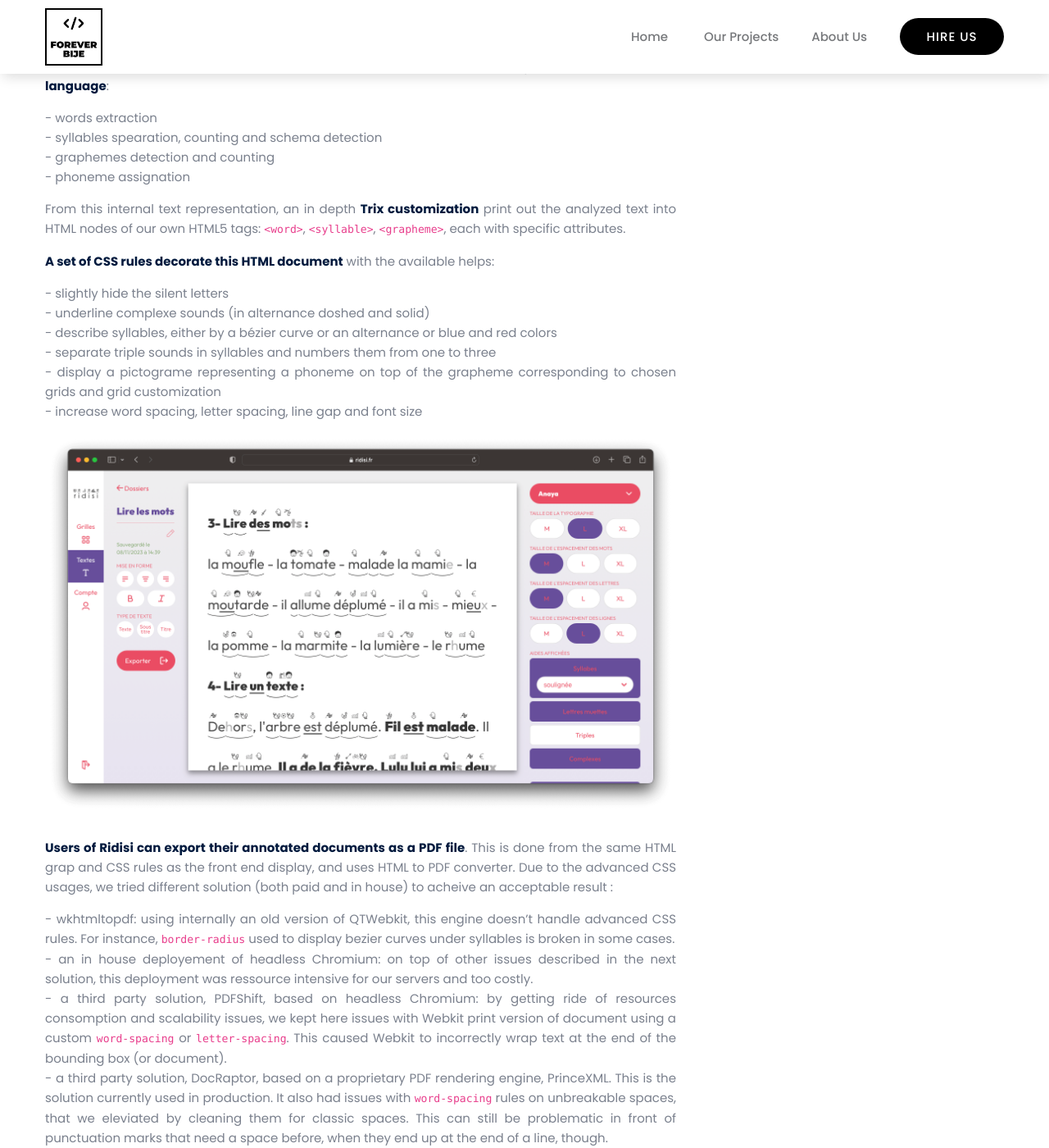
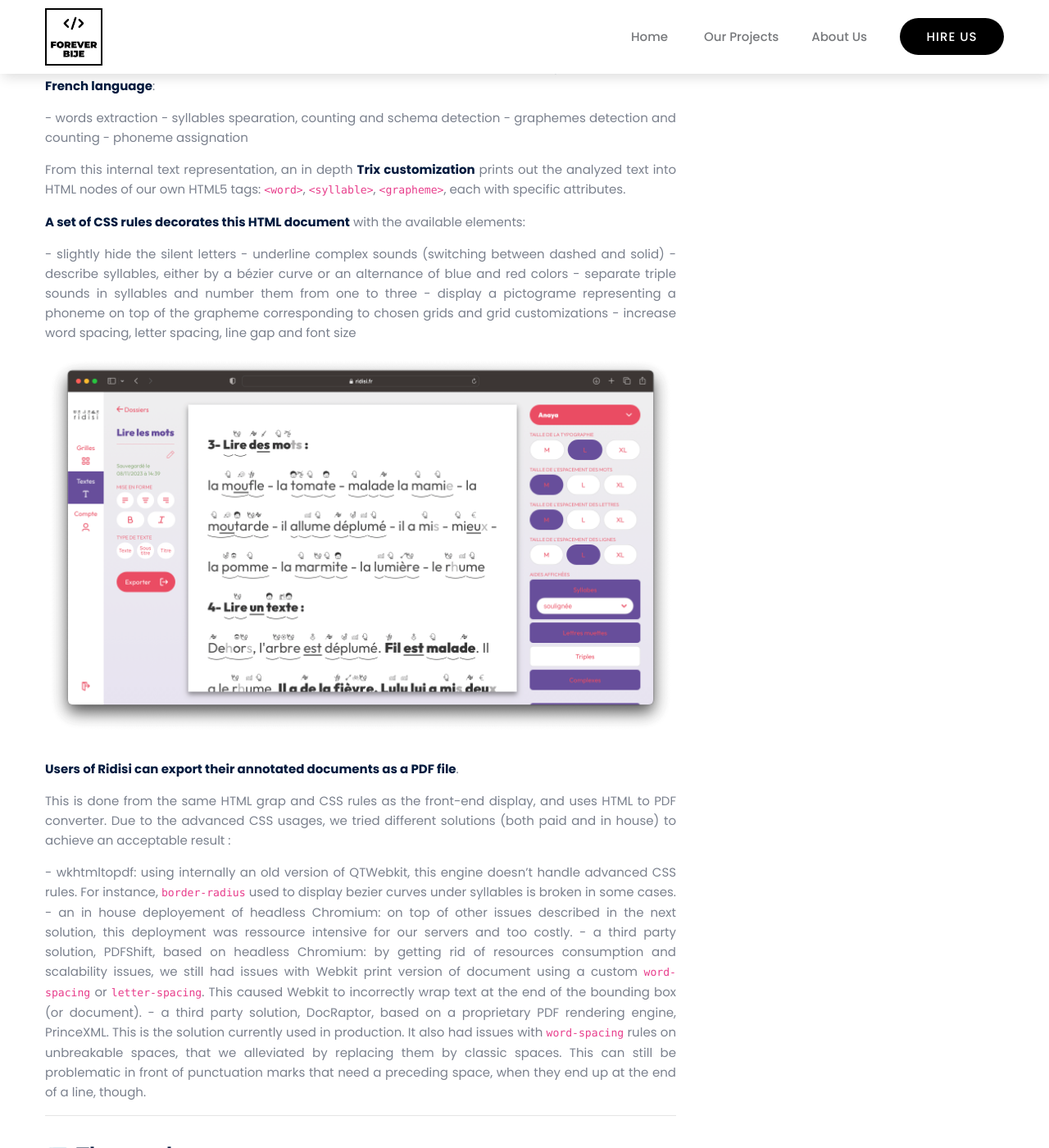
Before and after one commit to foreverbije/home-one, a Jekyll site: the page built from _posts/2023-04-17-case-study-ridisi.md, in a window 1280 px wide and 1400 px high, scrolled down 2829 px. Shown: the whole window at 82% size. Built offline with Jekyll 4.4.1, drawn with Linux system fonts in a browser that asks for light colours; comment, search, counter and statistics services are not loaded; some of the changed text lies outside the part shown.

Commit message:
[Case Study] Corrections on Ridisi case study

```diff
--- a/_posts/2023-04-17-case-study-ridisi.md
+++ b/_posts/2023-04-17-case-study-ridisi.md
@@ -15,13 +15,13 @@
 ---
 
 - - -
-**TL;DR : Ridisi is a text editor helping teachers in creating augmented texts for strudents leqrning to read. When a sentence is typed, Ridisi automatically detect syllables, graphemes and phonemes and complete the text with different help like pictures representing the sound, marks of silent letters, complexe sounds or bezier curves to differentiate syllables. Forever Bije was (and still is) present for every step of the project, from ideation to development, hosting and maintainance.**
+**TL;DR : Ridisi is a text editor helping teachers in creating augmented texts for students learning to read. When a sentence is typed, Ridisi automatically detects syllables, graphemes and phonemes. It then enriches the text with different elements like pictures representing the sound, marks of silent letters, complex sounds or bezier curves to differentiate syllables. Forever Bije was (and still is) present for every step of the project, from ideation to development, hosting and maintainance.**
 - - -
 ## 🧩 The initial problem
 - - -
-**Ridisi** is an association of 3 school teachers from Rennes. They have put together **a methodology to teach their student how to read by associating pictograms to phonemes** and displaying them on top of the corresponding graphemes when they print out a text for the class. This proved to be really successful and improved their student proficiency with reading skills compared to similar classes.
+**Ridisi** is an association of 3 school teachers from Rennes. They have put together **a methodology to teach their students how to read by associating pictograms to phonemes** and displaying them on top of the corresponding graphemes when they print out a text for the class. This proved to be really successful and improved their students proficiency with reading skills compared to similar classes.
 
-The difficulty was the time needed to create augmented texts with existing text editors (Word, Open Office, ...). Mannualy placing the pictograms and other help was tedious, and doing so for each student level (some need more help than other) is really time consuming. Existing tools, like the Open Office plugin LireCouleur, were not on par with the features, the precision nor the usability required by teaching children how to read.
+The difficulty was the time needed to create augmented texts with existing text editors (Word, Open Office, ...). Manualy placing the pictograms and other elements was tedious, and doing so with respect to each student's level (some need more help than others) is really time consuming. Existing tools, like the Open Office plugin LireCouleur, were not on par with the features, the precision nor the usability required for teaching children how to read.
 
 They decided to build their own **SaaS product**.
 
@@ -33,41 +33,43 @@
 
 Forever Bije provided services in two steps :
 
-\- first we helped them scope the project, define what was possible, size and cost required features.
-\- next, we took care of the development of the Ridisi software
+\- first we helped them scope the project, define what was possible, the size and cost of required features.
+\- next, we took care of the development of the Ridisi software.
 
-The final product is a web application built with the Ruby On Rails framework, using no front end tools appart from Hotwire (Stimulus and Turbo). This ruby code handle everything from the user and session management, the folder and document processing, the grids and grid items configuration, and the student profils customization.
+The final product is a web application built with the Ruby On Rails framework, using no front-end tools apart from Hotwire (Stimulus and Turbo). This ruby code handles everything from the user and session management, the folders and documents processing, the grids and grid items configuration, to the student profiles customization.
 
 The Ridisi augmentation itself is done through heavy CSS and a Javascript parser and HTML builder.
 
 ![Ridisi grids](/assets/images/case_studies/ridisi/case-study-3.png)
 
-**We build a parser that is able precisely ready a text and extract the following features for the French language**:
+**We built a parser that is able to precisely ready a text and extract the following features from the French language**:
 
 \- words extraction
 \- syllables spearation, counting and schema detection
 \- graphemes detection and counting
 \- phoneme assignation
 
-From this internal text representation, an in depth **Trix customization** print out the analyzed text into HTML nodes of our own HTML5 tags: `<word>`, `<syllable>`, `<grapheme>`, each with specific attributes.
+From this internal text representation, an in depth **Trix customization** prints out the analyzed text into HTML nodes of our own HTML5 tags: `<word>`, `<syllable>`, `<grapheme>`, each with specific attributes.
 
-**A set of CSS rules decorate this HTML document** with the available helps:
+**A set of CSS rules decorates this HTML document** with the available elements:
 
 \- slightly hide the silent letters
-\- underline complexe sounds (in alternance doshed and solid)
-\- describe syllables, either by a bézier curve or an alternance or blue and red colors
-\- separate triple sounds in syllables and numbers them from one to three
-\- display a pictograme representing a phoneme on top of the grapheme corresponding to chosen grids and grid customization
+\- underline complex sounds (switching between dashed and solid)
+\- describe syllables, either by a bézier curve or an alternance of blue and red colors
+\- separate triple sounds in syllables and number them from one to three
+\- display a pictograme representing a phoneme on top of the grapheme corresponding to chosen grids and grid customizations
 \- increase word spacing, letter spacing, line gap and font size
 
 ![Ridisi text editor](/assets/images/case_studies/ridisi/case-study-2.png)
 
-**Users of Ridisi can export their annotated documents as a PDF file**. This is done from the same HTML grap and CSS rules as the front end display, and uses HTML to PDF converter. Due to the advanced CSS usages, we tried different solution (both paid and in house) to acheive an acceptable result :
+**Users of Ridisi can export their annotated documents as a PDF file**.
+
+This is done from the same HTML grap and CSS rules as the front-end display, and uses HTML to PDF converter. Due to the advanced CSS usages, we tried different solutions (both paid and in house) to achieve an acceptable result :
 
 \- wkhtmltopdf: using internally an old version of QTWebkit, this engine doesn't handle advanced CSS rules. For instance, `border-radius` used to display bezier curves under syllables is broken in some cases.
 \- an in house deployement of headless Chromium: on top of other issues described in the next solution, this deployment was ressource intensive for our servers and too costly.
-\- a third party solution, PDFShift, based on headless Chromium: by getting ride of resources consomption and scalability issues, we kept here issues with Webkit print version of document using a custom `word-spacing` or `letter-spacing`. This caused Webkit to incorrectly wrap text at the end of the bounding box (or document).
-\- a third party solution, DocRaptor, based on a proprietary PDF rendering engine, PrinceXML. This is the solution currently used in production. It also had issues with `word-spacing` rules on unbreakable spaces, that we eleviated by cleaning them for classic spaces. This can still be problematic in front of punctuation marks that need a space before, when they end up at the end of a line, though.
+\- a third party solution, PDFShift, based on headless Chromium: by getting rid of resources consumption and scalability issues, we still had issues with Webkit print version of document using a custom `word-spacing` or `letter-spacing`. This caused Webkit to incorrectly wrap text at the end of the bounding box (or document).
+\- a third party solution, DocRaptor, based on a proprietary PDF rendering engine, PrinceXML. This is the solution currently used in production. It also had issues with `word-spacing` rules on unbreakable spaces, that we alleviated by replacing them by classic spaces. This can still be problematic in front of punctuation marks that need a preceding space, when they end up at the end of a line, though.
 
 
 - - -
```
Also changed, not shown: other parts of _posts/2023-04-17-case-study-ridisi.md (+2 -2 lines).
